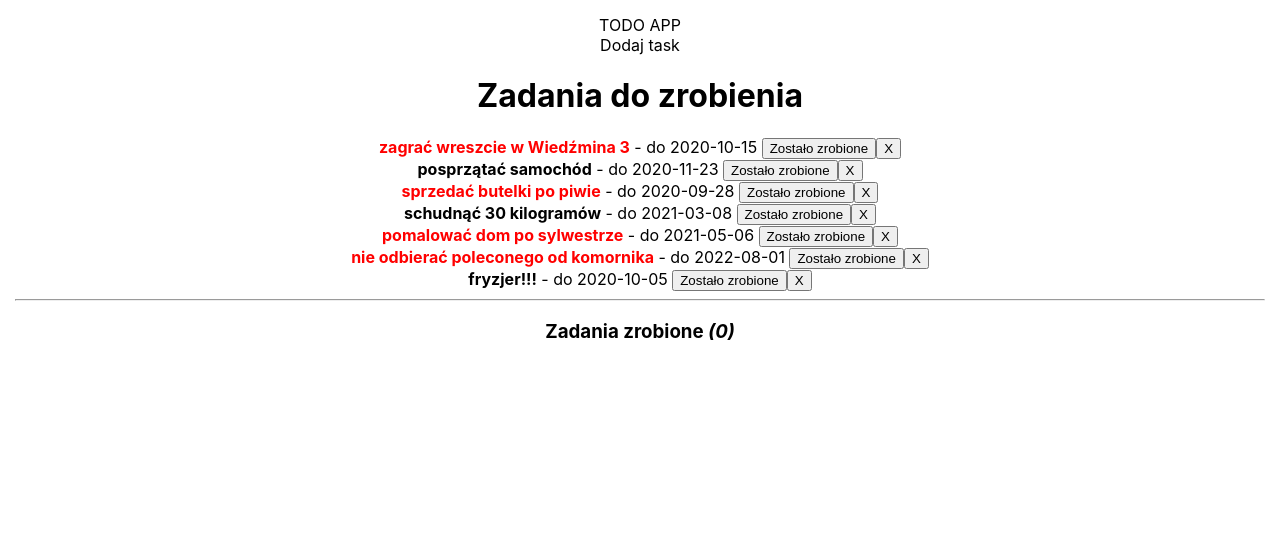
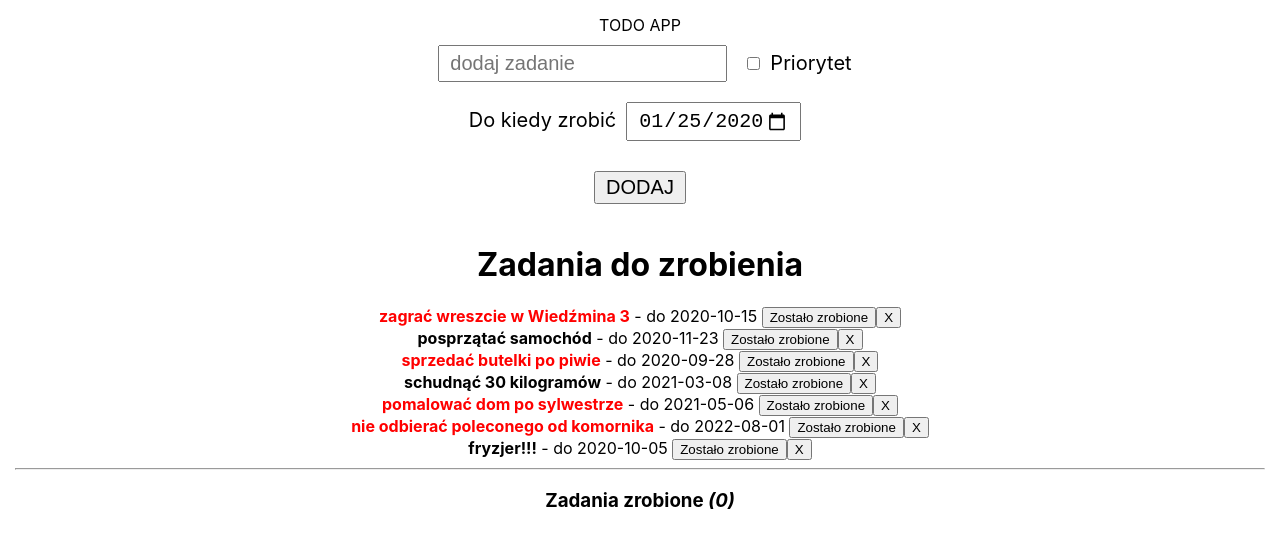
Before and after one commit to k-karczewski/todo_app, a React (Create React App) app: page / in a window 1280 px wide. Shown: the top 548 px of the page. Built offline with nearby package versions, Linux system fonts and the light colour scheme.

Commit message:
First version of AddTask form

```diff
--- a/src/components/AddTask.js
+++ b/src/components/AddTask.js
@@ -1,12 +1,39 @@
-import React, { Component } from 'react';
+import React, { Component } from "react";
+import "./AddTask.css";
 
 class AddTask extends Component {
-    state = {  }
-    render() {
-        return (
-            <div>Dodaj task</div>
-         );
-    }
+  state = {
+    text: "",
+    checked: false,
+    date: "2020-01-25",
+  };
+
+  render() {
+    return (
+      <div className="form">
+        <input
+          type="text"
+          placeholder="dodaj zadanie"
+          value={this.state.text}
+        />
+
+        <input id="important" type="checkbox" checked={this.state.checked} />
+        <label htmlFor="important">Priorytet </label>
+        <br />
+
+        <label htmlFor="date">Do kiedy zrobić</label>
+        <input
+          id="date"
+          type="date"
+          value={this.state.date}
+          min="2020-01-01"
+          max="2022-12-31"
+        />
+        <br />
+        <button>Dodaj</button>
+      </div>
+    );
+  }
 }
 
 export default AddTask;
```
